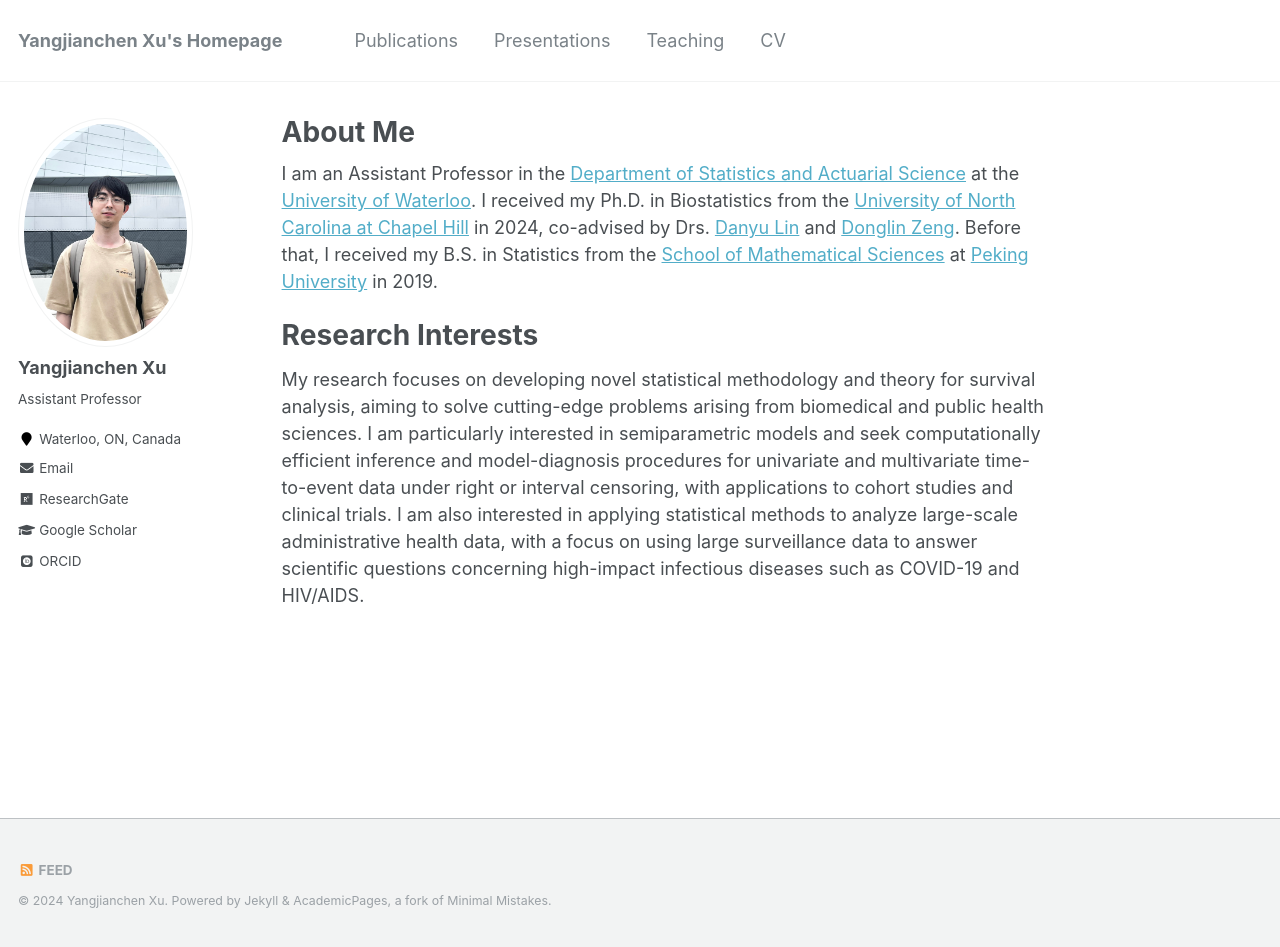
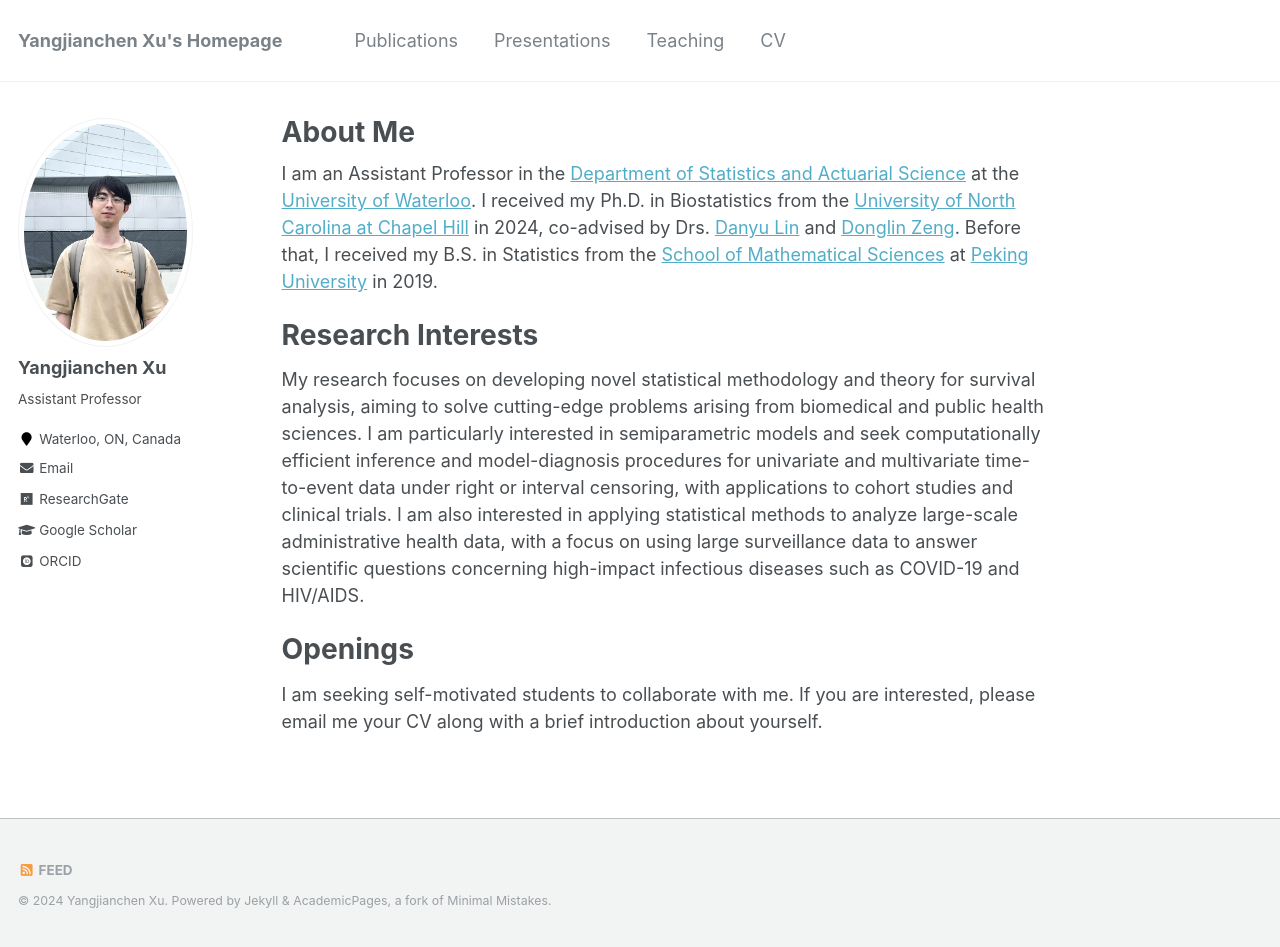
Before and after one commit to yangjc-xu/yangjc-xu.github.io, a Jekyll site: the page built from _pages/about.md, in a window 1280 px wide and 947 px high. Built offline with Jekyll 4.4.1, drawn with Linux system fonts in a browser that asks for light colours; some web fonts are replaced.

Commit message:
Update about.md

```diff
--- a/_pages/about.md
+++ b/_pages/about.md
@@ -13,3 +13,7 @@
 Research Interests
 ======
 My research focuses on developing novel statistical methodology and theory for survival analysis, aiming to solve cutting-edge problems arising from biomedical and public health sciences. I am particularly interested in semiparametric models and seek computationally efficient inference and model-diagnosis procedures for univariate and multivariate time-to-event data under right or interval censoring, with applications to cohort studies and clinical trials. I am also interested in applying statistical methods to analyze large-scale administrative health data, with a focus on using large surveillance data to answer scientific questions concerning high-impact infectious diseases such as COVID-19 and HIV/AIDS.
+
+Openings
+======
+I am seeking self-motivated students to collaborate with me. If you are interested, please email me your CV along with a brief introduction about yourself.
```
